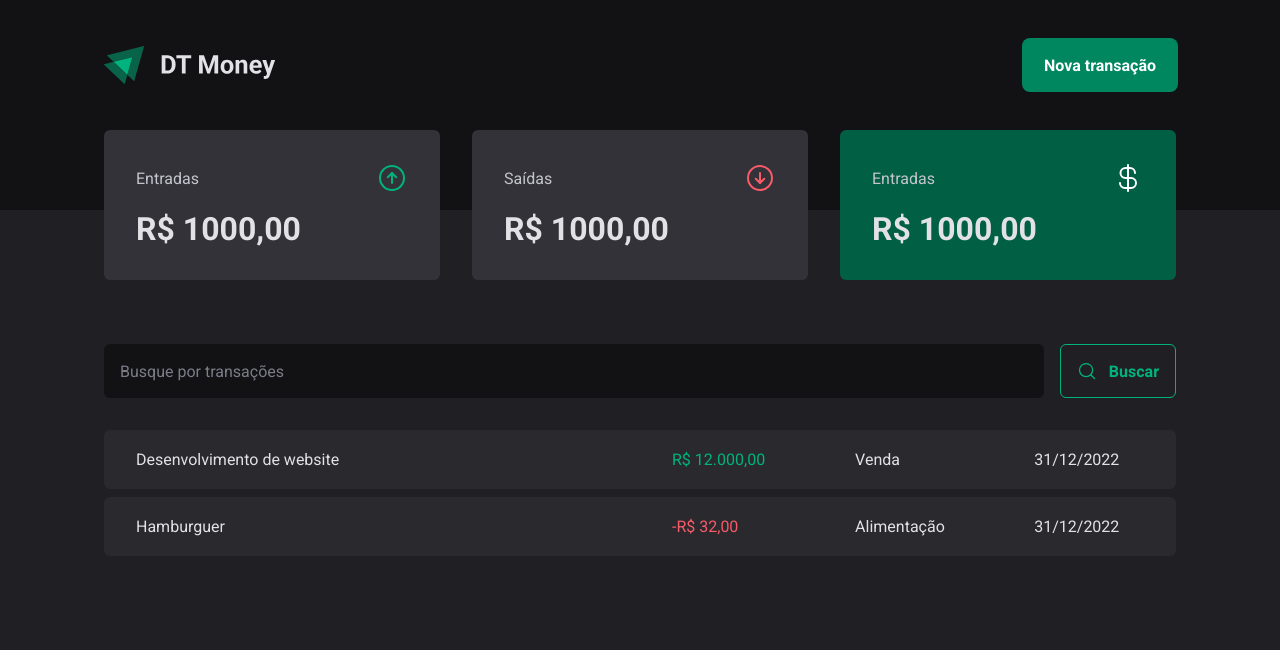
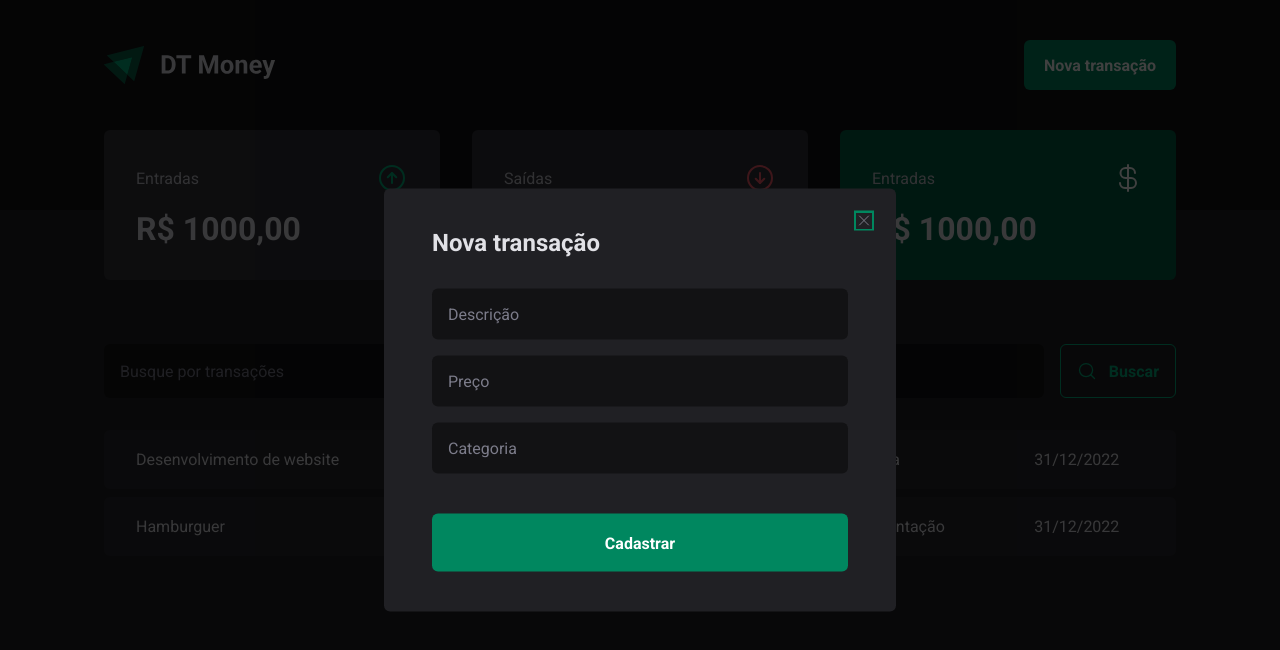
Before and after one commit to RanielliMontagna/ignite-dt-money, a React (Vite) app: page / in a window 1280 px wide. Both pictures are taken after a click on the button "Nova transação". Shown: the top 650 px of the page. Built offline with nearby package versions, Linux system fonts and the light colour scheme.

Commit message:
refactor: implementa estilização de nova transação utilizando como base o `radix-ui`

```diff
--- a/package.json
+++ b/package.json
@@ -9,6 +9,7 @@
     "preview": "vite preview"
   },
   "dependencies": {
+    "@radix-ui/react-dialog": "^1.0.2",
     "phosphor-react": "^1.4.1",
     "react": "^18.2.0",
     "react-dom": "^18.2.0",
--- a/src/components/header/index.tsx
+++ b/src/components/header/index.tsx
@@ -1,13 +1,21 @@
 import { HeaderContainer, HeaderContent, NewTransactionButton } from "./styles";
+import * as Dialog from "@radix-ui/react-dialog";
 
 import logoImg from "../../assets/logo.svg";
+import { NewTransactionModal } from "../newTransactionModal";
 
 export function Header() {
   return (
     <HeaderContainer>
       <HeaderContent>
         <img src={logoImg} alt="" />
-        <NewTransactionButton>Nova transação</NewTransactionButton>
+
+        <Dialog.Root>
+          <Dialog.Trigger asChild>
+            <NewTransactionButton>Nova transação</NewTransactionButton>
+          </Dialog.Trigger>
+          <NewTransactionModal />
+        </Dialog.Root>
       </HeaderContent>
     </HeaderContainer>
   );
--- /dev/null
+++ b/src/components/newTransactionModal/index.tsx
@@ -0,0 +1,27 @@
+import * as Dialog from "@radix-ui/react-dialog";
+import { X } from "phosphor-react";
+
+import { CloseButton, Content, Overlay } from "./styles";
+
+export function NewTransactionModal() {
+  return (
+    <Dialog.Portal>
+      <Overlay />
+
+      <Content>
+        <Dialog.Title>Nova transação</Dialog.Title>
+        <CloseButton>
+          <X />
+        </CloseButton>
+
+        <form action="">
+          <input type="text" placeholder="Descrição" required />
+          <input type="number" placeholder="Preço" required />
+          <input type="text" placeholder="Categoria" required />
+
+          <button type="submit">Cadastrar</button>
+        </form>
+      </Content>
+    </Dialog.Portal>
+  );
+}
--- /dev/null
+++ b/src/components/newTransactionModal/styles.ts
@@ -0,0 +1,72 @@
+import styled from "styled-components";
+import * as Dialog from "@radix-ui/react-dialog";
+
+export const Overlay = styled(Dialog.Overlay)`
+  position: fixed;
+  inset: 0;
+  width: 100vw;
+  height: 100vh;
+  background-color: rgba(0, 0, 0, 0.75);
+`;
+
+export const Content = styled(Dialog.Content)`
+  min-width: 32rem;
+  border-radius: 6px;
+  padding: 2.5rem 3rem;
+  background: ${({ theme }) => theme["gray-800"]};
+
+  position: fixed;
+  top: 50%;
+  left: 50%;
+  transform: translate(-50%, -50%);
+
+  form {
+    margin-top: 2rem;
+
+    display: flex;
+    flex-direction: column;
+    gap: 1rem;
+
+    input {
+      border-radius: 6px;
+      border: 0;
+      background: ${({ theme }) => theme["gray-900"]};
+      color: ${({ theme }) => theme["gray-300"]};
+      padding: 1rem;
+
+      &::placeholder {
+        color: ${({ theme }) => theme["gray-500"]};
+      }
+    }
+
+    button[type="submit"] {
+      height: 58px;
+      border: 0;
+      background: ${({ theme }) => theme["green-500"]};
+      color: ${({ theme }) => theme.white};
+      font-weight: bold;
+      padding: 0 1.25rem;
+      border-radius: 6px;
+      margin-top: 1.5rem;
+      cursor: pointer;
+
+      &:hover {
+        background: ${({ theme }) => theme["green-700"]};
+        transition: all 0.2s;
+      }
+    }
+  }
+`;
+
+export const CloseButton = styled(Dialog.Close)`
+  position: absolute;
+  background: transparent;
+  border: 0;
+
+  top: 1.5rem;
+  right: 1.5rem;
+  line-height: 0;
+
+  cursor: pointer;
+  color: ${({ theme }) => theme["gray-500"]};
+`;
```
Also changed, not shown: 1 other file (tests, documents, lock files or other folders).
